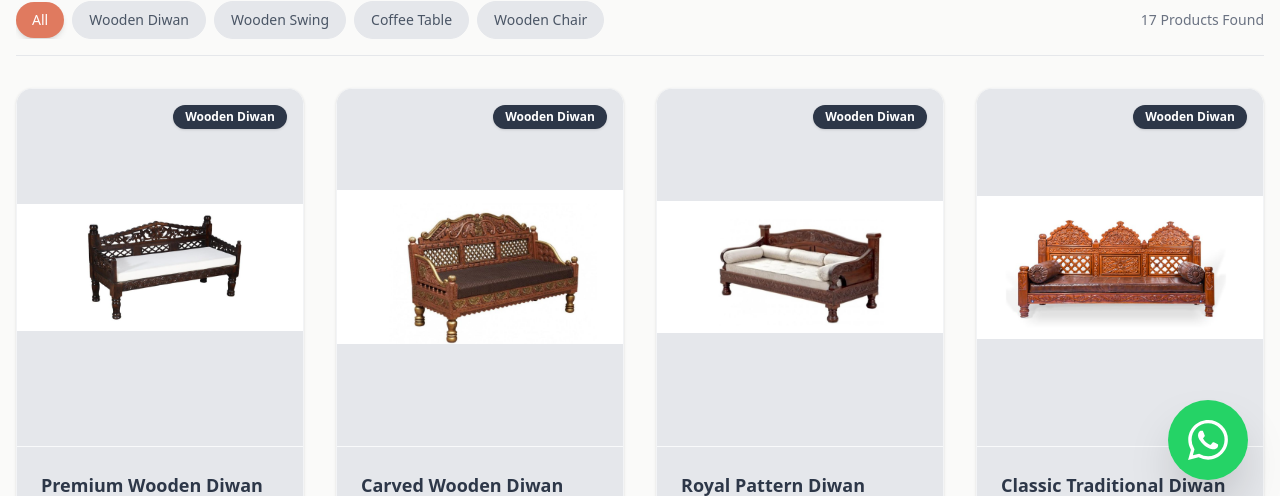
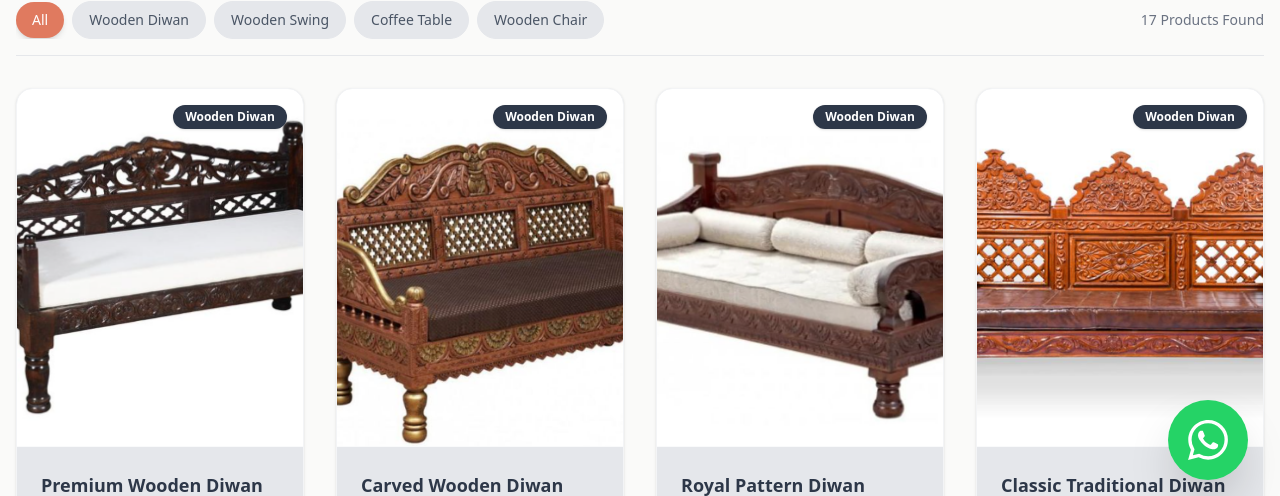
Before and after one commit to ashadullah761-tech/handicraft, a Next.js app: page /shop in a window 1280 px wide. Shown: the part 288-784 px from the top of the page. Built offline with nearby package versions, Linux system fonts and the light colour scheme; no server answers; the database is empty.

Commit message:
Use object-cover in shop page for dynamic images

```diff
--- a/src/app/shop/page.tsx
+++ b/src/app/shop/page.tsx
@@ -102,7 +102,7 @@ export default function Shop() {
                   fill
                   unoptimized={true}
                   sizes="(max-width: 768px) 100vw, 25vw"
-                  className="object-contain transition-transform duration-700 group-hover:scale-110"
+                  className="object-cover transition-transform duration-700 group-hover:scale-110"
                 />
                 <div className="absolute top-4 right-4 bg-[#2d3748] px-3 py-1 rounded-full text-xs font-semibold text-white shadow-sm z-10">
                   {product.category}
```
